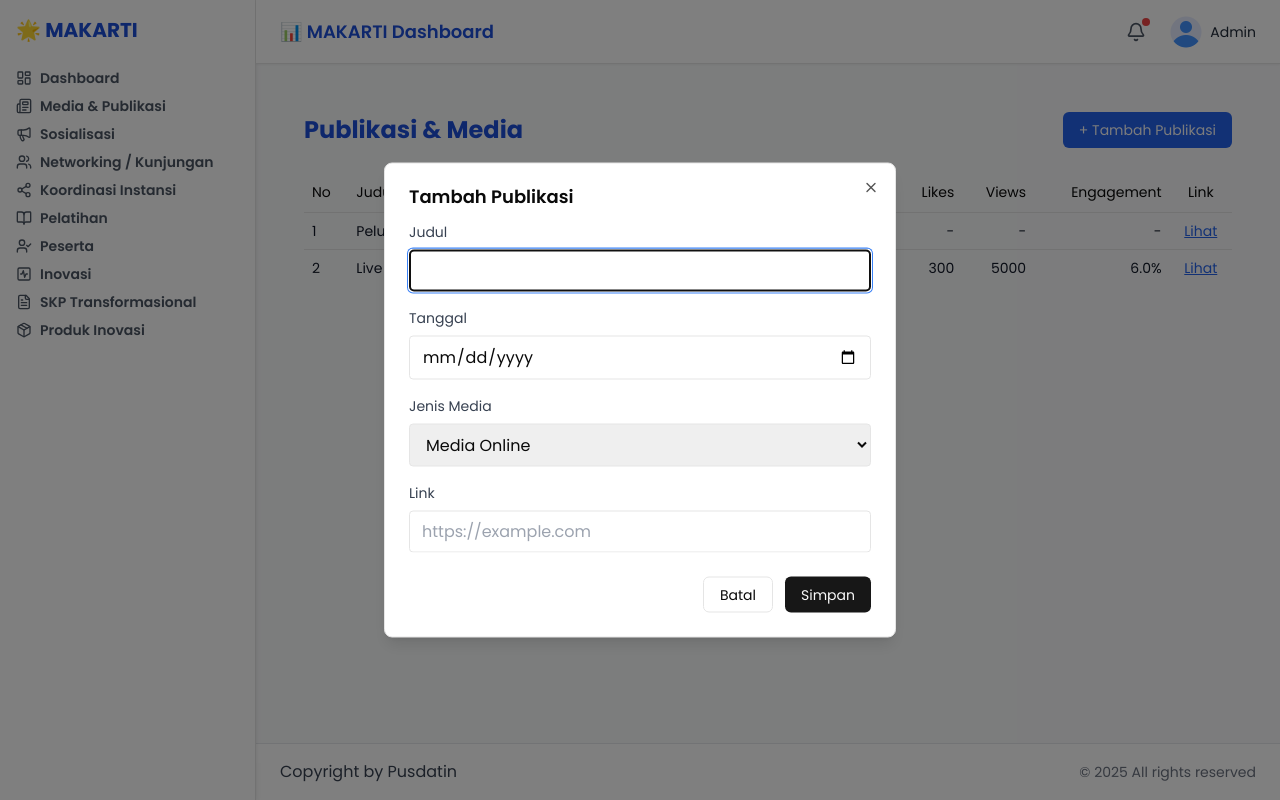
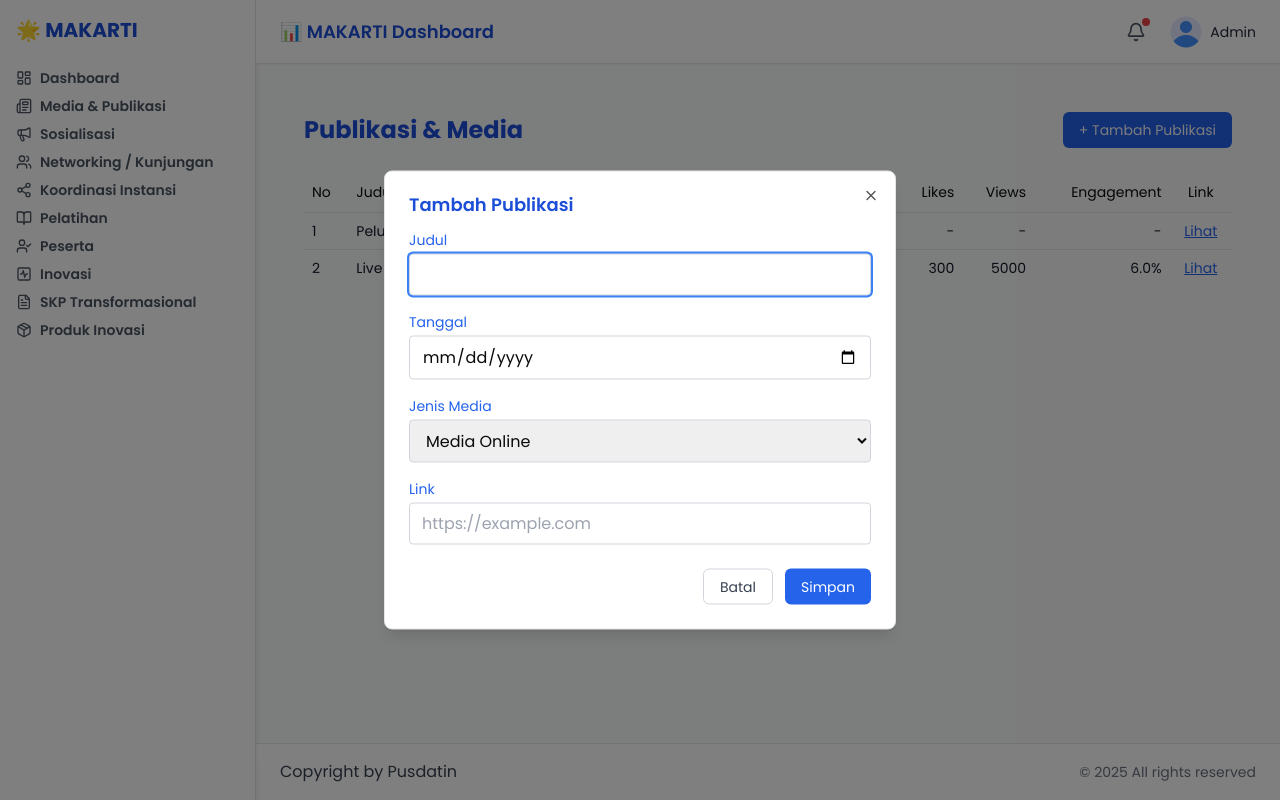
Before and after one commit to pujisubarkah/makarti-dashboard, a Next.js app: page /user/media in a window 1280 px wide. Both pictures are taken after a click on the button "+ Tambah Publikasi". Built offline with nearby package versions, Linux system fonts and the light colour scheme.

Commit message:
first commit

```diff
--- a/src/app/user/media/page.tsx
+++ b/src/app/user/media/page.tsx
@@ -117,42 +117,45 @@ export default function PublikasiPage() {
           <DialogTrigger asChild>
             <Button className="bg-blue-600 hover:bg-blue-700">+ Tambah Publikasi</Button>
           </DialogTrigger>
-        <DialogContent className="max-w-md max-h-[90vh] overflow-y-auto">
+       <DialogContent className="max-w-md max-h-[90vh] overflow-y-auto">
   <DialogHeader>
-    <DialogTitle>Tambah Publikasi</DialogTitle>
+    <DialogTitle className="text-blue-700">Tambah Publikasi</DialogTitle>
   </DialogHeader>
   <form onSubmit={handleSubmit} className="space-y-4">
-    <div className="space-y-2">
-      <label className="block text-sm font-medium text-gray-700">Judul</label>
+    {/* Judul */}
+    <div className="space-y-1">
+      <label className="block text-sm font-medium text-blue-600">Judul</label>
       <input
         type="text"
         name="judul"
         value={formData.judul}
         onChange={handleChange}
         required
-        className="w-full border px-3 py-2 rounded focus:ring-2 focus:ring-blue-500"
+        className="w-full border border-gray-300 px-3 py-2 rounded focus:outline-none focus:ring-2 focus:ring-blue-500"
       />
     </div>
 
-    <div className="space-y-2">
-      <label className="block text-sm font-medium text-gray-700">Tanggal</label>
+    {/* Tanggal */}
+    <div className="space-y-1">
+      <label className="block text-sm font-medium text-blue-600">Tanggal</label>
       <input
         type="date"
         name="tanggal"
         value={formData.tanggal}
         onChange={handleChange}
         required
-        className="w-full border px-3 py-2 rounded focus:ring-2 focus:ring-blue-500"
+        className="w-full border border-gray-300 px-3 py-2 rounded focus:outline-none focus:ring-2 focus:ring-blue-500"
       />
     </div>
 
-    <div className="space-y-2">
-      <label className="block text-sm font-medium text-gray-700">Jenis Media</label>
+    {/* Jenis Media */}
+    <div className="space-y-1">
+      <label className="block text-sm font-medium text-blue-600">Jenis Media</label>
       <select
         name="jenis"
         value={formData.jenis}
         onChange={handleChange}
-        className="w-full border px-3 py-2 rounded focus:ring-2 focus:ring-blue-500"
+        className="w-full border border-gray-300 px-3 py-2 rounded focus:outline-none focus:ring-2 focus:ring-blue-500"
       >
         {jenisMediaOptions.map((option) => (
           <option key={option} value={option}>
@@ -162,49 +165,64 @@ export default function PublikasiPage() {
       </select>
     </div>
 
-    <div className="space-y-2">
-      <label className="block text-sm font-medium text-gray-700">Link</label>
+    {/* Link */}
+    <div className="space-y-1">
+      <label className="block text-sm font-medium text-blue-600">Link</label>
       <input
         type="url"
         name="link"
         value={formData.link}
         onChange={handleChange}
         placeholder="https://example.com"
-        className="w-full border px-3 py-2 rounded focus:ring-2 focus:ring-blue-500"
+        className="w-full border border-gray-300 px-3 py-2 rounded focus:outline-none focus:ring-2 focus:ring-blue-500"
       />
     </div>
 
+    {/* Conditional Instagram Fields */}
     {formData.jenis === "Instagram" && (
       <>
-        <div className="space-y-2">
-          <label className="block text-sm font-medium text-gray-700">Likes</label>
+        {/* Likes */}
+        <div className="space-y-1">
+          <label className="block text-sm font-medium text-blue-600">Likes</label>
           <input
             type="number"
             name="likes"
             value={formData.likes}
             onChange={handleChange}
-            className="w-full border px-3 py-2 rounded focus:ring-2 focus:ring-blue-500"
+            className="w-full border border-gray-300 px-3 py-2 rounded focus:outline-none focus:ring-2 focus:ring-blue-500"
           />
         </div>
 
-        <div className="space-y-2">
-          <label className="block text-sm font-medium text-gray-700">Views</label>
+        {/* Views */}
+        <div className="space-y-1">
+          <label className="block text-sm font-medium text-blue-600">Views</label>
           <input
             type="number"
             name="views"
             value={formData.views}
             onChange={handleChange}
-            className="w-full border px-3 py-2 rounded focus:ring-2 focus:ring-blue-500"
+            className="w-full border border-gray-300 px-3 py-2 rounded focus:outline-none focus:ring-2 focus:ring-blue-500"
           />
         </div>
       </>
     )}
 
+    {/* Tombol Simpan & Batal */}
     <div className="flex justify-end gap-3 pt-2">
-      <Button variant="outline" onClick={() => setShowModal(false)} type="button">
+      <Button
+        variant="outline"
+        onClick={() => setShowModal(false)}
+        type="button"
+        className="text-gray-700 border-gray-300 hover:bg-gray-100"
+      >
         Batal
       </Button>
-      <Button type="submit">Simpan</Button>
+      <Button
+        type="submit"
+        className="bg-blue-600 hover:bg-blue-700 text-white"
+      >
+        Simpan
+      </Button>
     </div>
   </form>
 </DialogContent>
```
